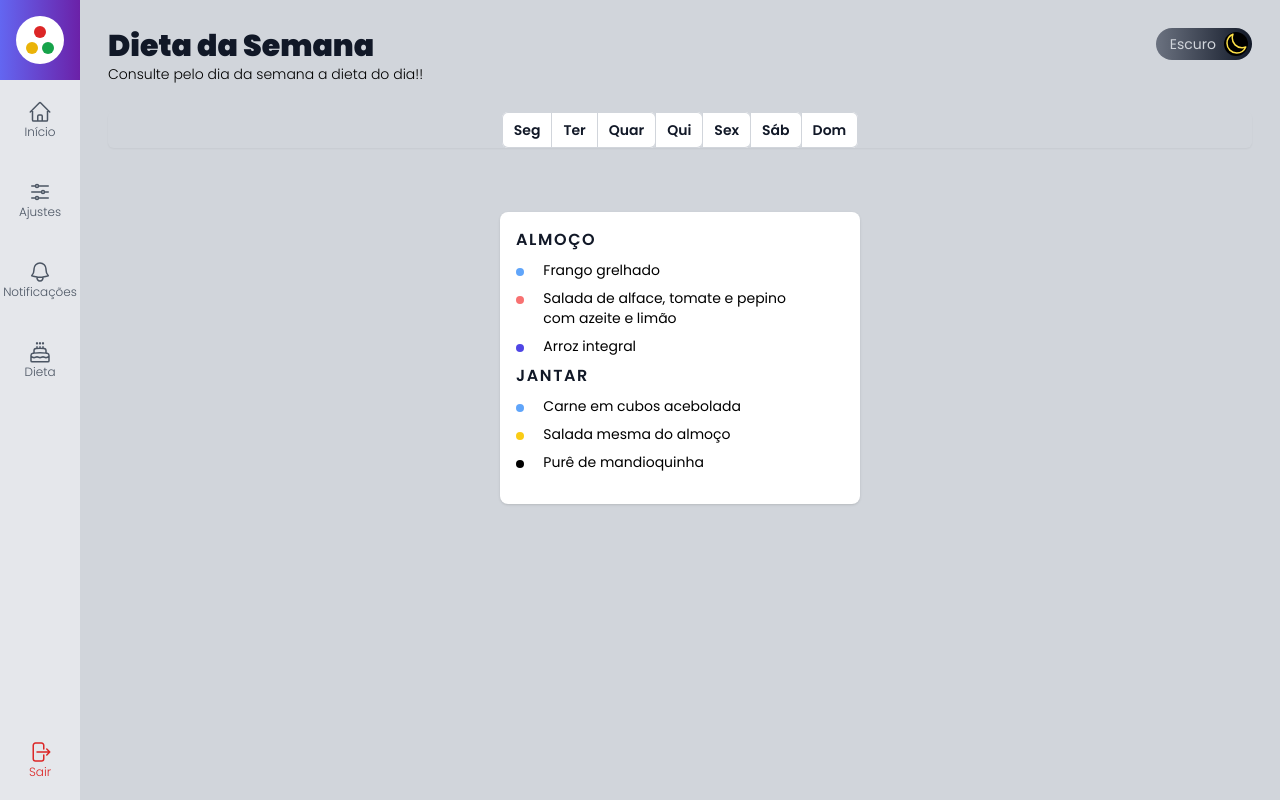
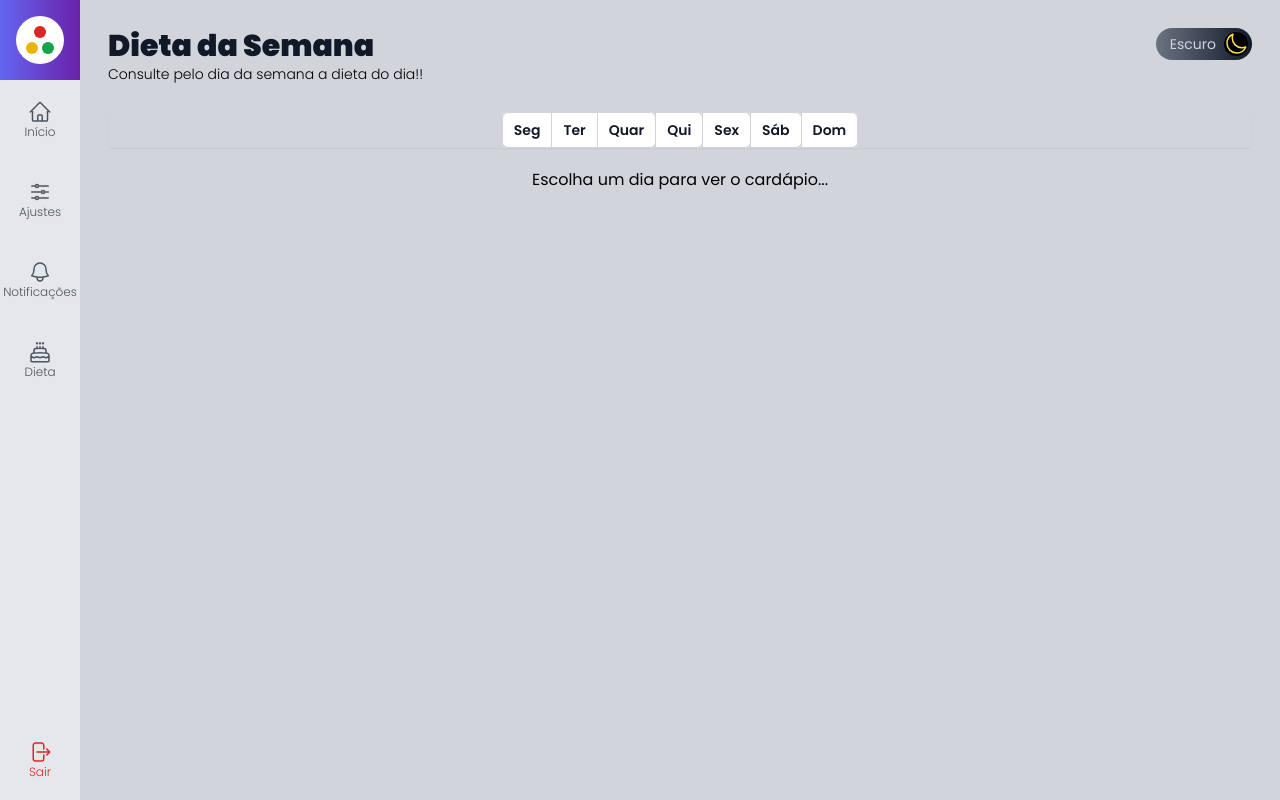
Before and after one commit to fjuncal/admin-template, a Next.js app: page /dieta in a window 1280 px wide. Built offline with nearby package versions, Linux system fonts and the light colour scheme.

Commit message:
Finalizando a tela de planejamento alimentar

```diff
--- a/src/components/template/dieta/PlanejamentoAlimentar.tsx
+++ b/src/components/template/dieta/PlanejamentoAlimentar.tsx
@@ -1,74 +1,62 @@
-export default function PlanejamentoAlimentar({ diaDaSemana }: any) {
-  console.log(diaDaSemana);
+interface PlanejamentoAlimentarProps {
+  diaDaSemana: any;
+}
+
+export default function PlanejamentoAlimentar(
+  props: PlanejamentoAlimentarProps
+) {
+  const diaDaSemana = props.diaDaSemana;
+  console.log(diaDaSemana.almoco.length);
+
+  function renderizarAlmoco() {
+    return diaDaSemana.almoco.map((alimento: string) => (
+      <div className="flex mb-2 mt-2">
+        <div className="w-1/12">
+          <span className="bg-blue-400 h-2 w-2 rounded-full block mt-2"></span>
+        </div>
+        <div className="w-9/12">
+          <span className="text-sm  block">{alimento}</span>
+        </div>
+      </div>
+    ));
+  }
+  function renderizarJantar() {
+    return diaDaSemana.jantar.map((alimento: string) => (
+      <div className="flex mb-2 mt-2">
+        <div className="w-1/12">
+          <span className="bg-blue-400 h-2 w-2 rounded-full block mt-2"></span>
+        </div>
+        <div className="w-9/12">
+          <span className="text-sm  block">{alimento}</span>
+        </div>
+      </div>
+    ));
+  }
 
   return (
     <div>
+      {diaDaSemana.almoco.length > 0 && diaDaSemana.jantar.length > 0 ? (
         <div className="flex justify-center p-8 mt-8 ">
           <div className="bg-white rounded-lg w-2/3 lg:w-1/2 xl:w-1/3 p-4 shadow dark:text-gray-200 :bg-gray-800 dark:bg-gray-600">
             <div>
               <span className="text-gray-900 font-semibold relative inline-block date uppercase tracking-widest">
                 Almoço
               </span>
-            <div className="flex mb-2 mt-2">
-              <div className="w-1/12">
-                <span className="bg-blue-400 h-2 w-2 rounded-full block mt-2"></span>
-              </div>
-              <div className="w-9/12">
-                <span className="text-sm  block">Frango grelhado</span>
-              </div>
-            </div>
-            <div className="flex mb-2">
-              <div className="w-1/12">
-                <span className="bg-red-400 h-2 w-2 rounded-full block mt-2"></span>
-              </div>
-              <div className="w-9/12">
-                <span className="text-sm  block">
-                  Salada de alface, tomate e pepino com azeite e limão
-                </span>
-                {/* <span className="text-sm">Joey, Matt, CJ and Vlad</span> */}
-              </div>
-            </div>
-            <div className="flex mb-2">
-              <div className="w-1/12">
-                <span className="bg-indigo-600 h-2 w-2 rounded-full block mt-2"></span>
-              </div>
-              <div className="w-9/12">
-                <span className="text-sm  block">Arroz integral</span>
-              </div>
-            </div>
+              {renderizarAlmoco()}
             </div>
             <div>
               <span className="text-gray-900 relative inline-block date uppercase font-semibold tracking-widest">
                 Jantar
               </span>
-            <div className="flex mb-2 mt-2">
-              <div className="w-1/12">
-                <span className="bg-blue-400 h-2 w-2 rounded-full block mt-2"></span>
-              </div>
-              <div className="w-9/12">
-                <span className="text-sm block">Carne em cubos acebolada</span>
-                {/* <span className="text-sm">Zoom ID: 1134 11 1134</span> */}
-              </div>
-            </div>
-            <div className="flex mb-2">
-              <div className="w-1/12">
-                <span className="bg-yellow-400 h-2 w-2 rounded-full block mt-2"></span>
-              </div>
-              <div className="w-9/12">
-                <span className="text-sm  block">Salada mesma do almoço</span>
-              </div>
-            </div>
-            <div className="flex mb-4">
-              <div className="w-1/12">
-                <span className="bg-black h-2 w-2 rounded-full block mt-2"></span>
-              </div>
-              <div className="w-9/12">
-                <span className="text-sm  block">Purê de mandioquinha</span>
+              {renderizarJantar()}
             </div>
           </div>
         </div>
-        </div>
-      </div>
+      ) : (
+        <h3 className="text-center mt-5">
+          Escolha um dia para ver o cardápio...
+        </h3>
+      )}
     </div>
   );
 }
```
Lines whose indentation alone changed are shown as unchanged.
